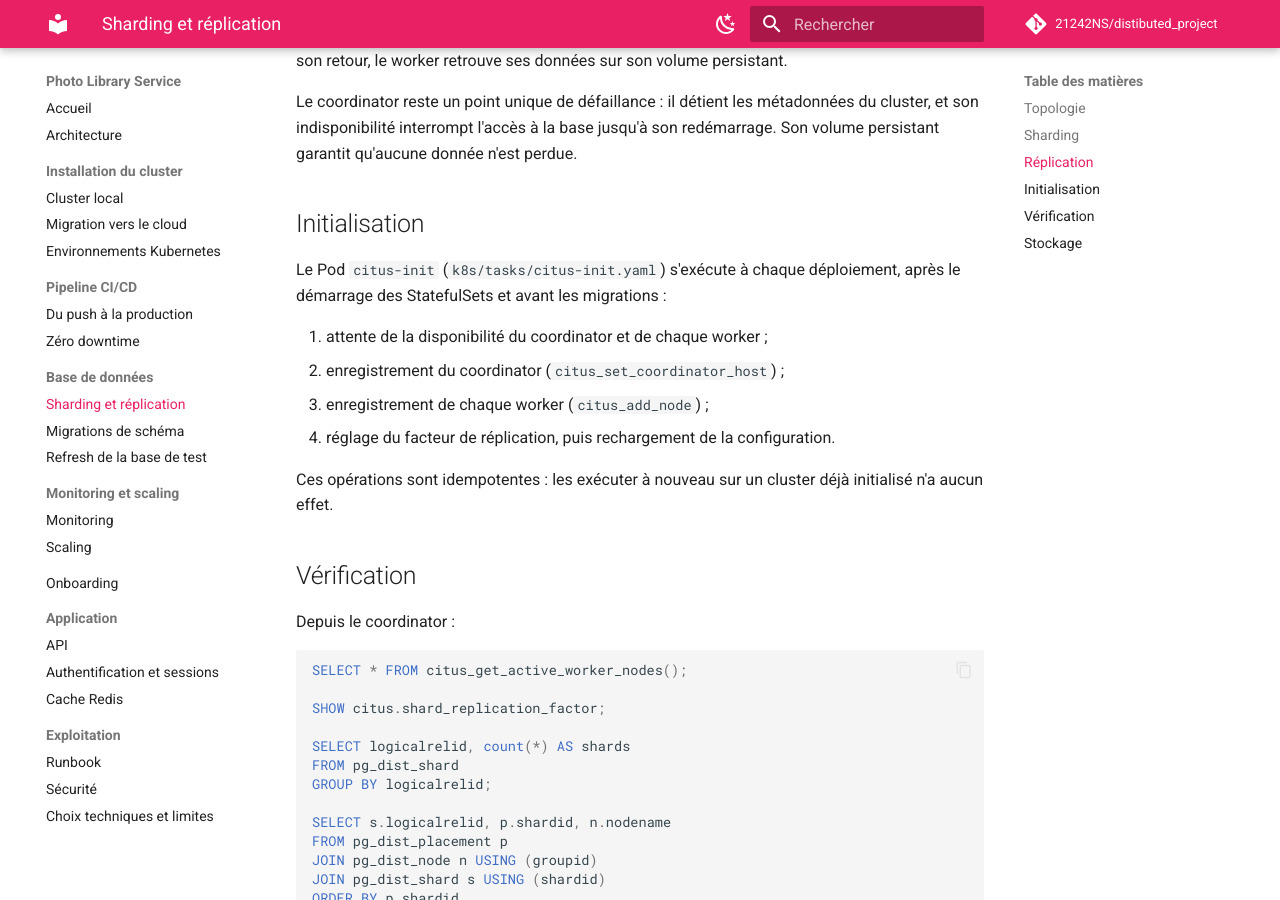
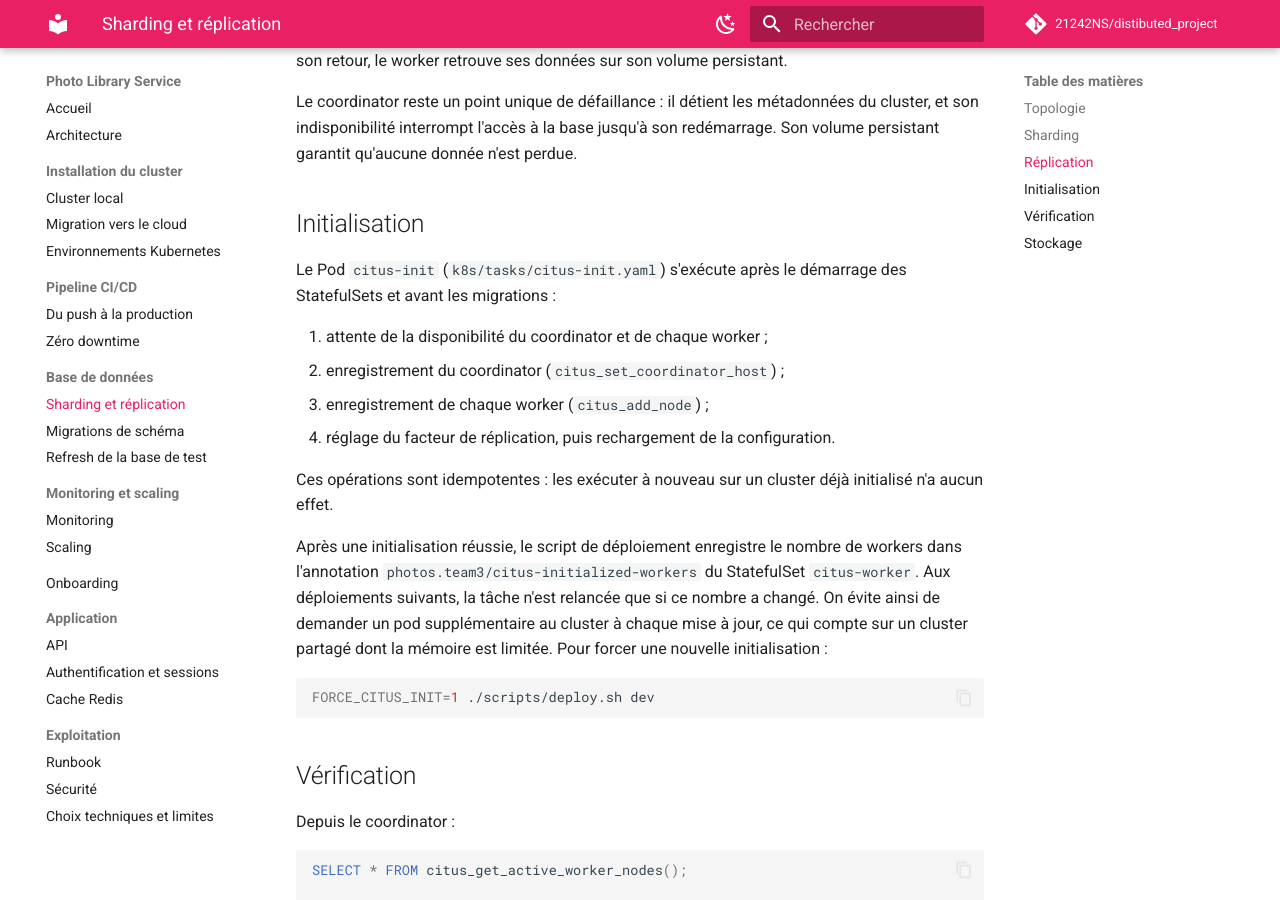
Before and after one commit to 21242NS/distibuted_project, an MkDocs documentation site: the page built from docs/infrastructure/base-de-donnees.md, in a window 1280 px wide and 900 px high, scrolled down 1096 px. Built offline with MkDocs 1.6.1 and Material for MkDocs 9.7.7, drawn with Linux system fonts in a browser that asks for light colours; comment, search, counter and statistics services are not loaded.

Commit message:
update documenetation

````diff
--- a/docs/infrastructure/base-de-donnees.md
+++ b/docs/infrastructure/base-de-donnees.md
@@ -37,6 +37,12 @@ Le Pod `citus-init` (`k8s/tasks/citus-init.yaml`) s'exécute à chaque déploiem
 4. réglage du facteur de réplication, puis rechargement de la configuration.
 
 Ces opérations sont idempotentes : les exécuter à nouveau sur un cluster déjà initialisé n'a aucun effet.
+
+Après une initialisation réussie, le script de déploiement enregistre le nombre de workers dans l'annotation `photos.team3/citus-initialized-workers` du StatefulSet `citus-worker`. Aux déploiements suivants, la tâche n'est relancée que si ce nombre a changé. On évite ainsi de demander un pod supplémentaire au cluster à chaque mise à jour, ce qui compte sur un cluster partagé dont la mémoire est limitée. Pour forcer une nouvelle initialisation :
+
+```bash
+FORCE_CITUS_INIT=1 ./scripts/deploy.sh dev
+```
 
 ## Vérification
 
````
Also changed, not shown: other parts of docs/infrastructure/base-de-donnees.md (+1 -1 lines), docs/infrastructure/scaling.md (+1 -1 lines).
